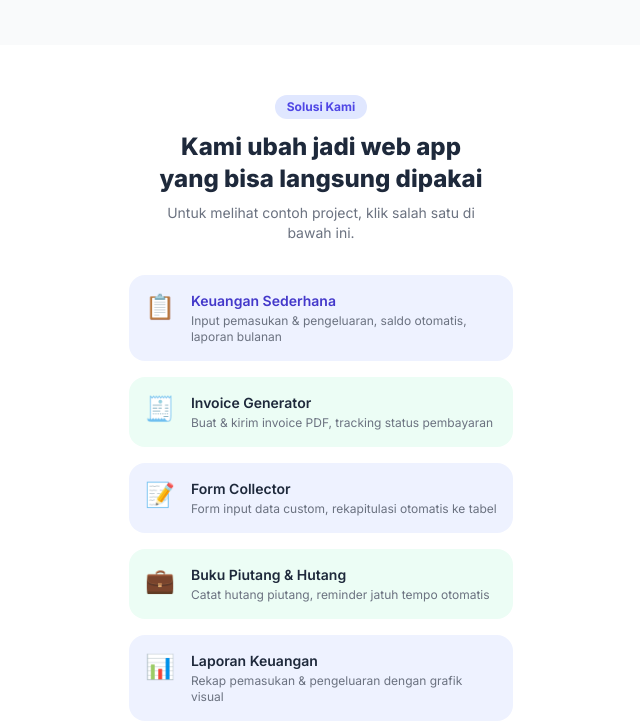
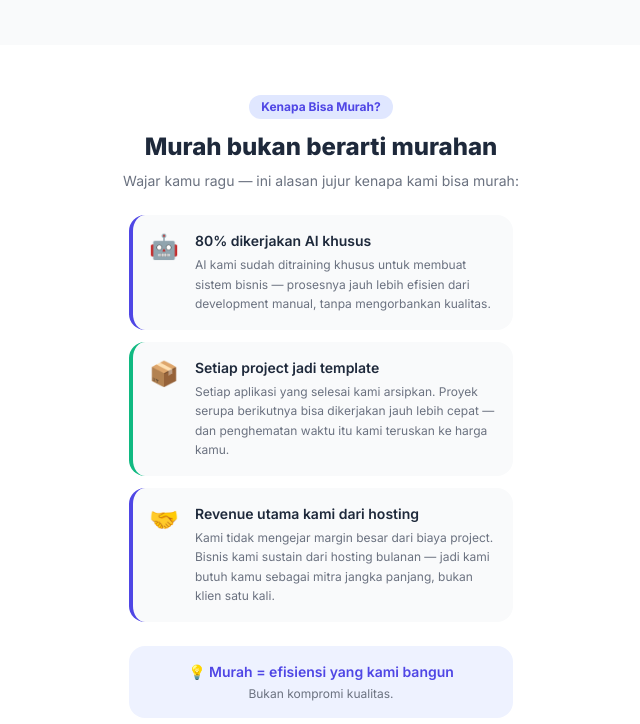
Before and after one commit to lumbunginov/aplikatif, a plain HTML site: page index.html in a window 1280 px wide. Shown: the part 956-1680 px from the top of the page, without its empty margins (319-959 px from the left). Drawn offline with nearby package versions, Linux system fonts and the light colour scheme.

Commit message:
feat(landing-page): add Kenapa Bisa Murah trust-builder section

```diff
--- a/index.html
+++ b/index.html
@@ -144,6 +144,42 @@
         <div class="text-2xl mb-2">📊</div>
         <p class="text-sm font-semibold text-gray-700">Laporan harus dibuat manual tiap bulan</p>
       </div>
+    </div>
+  </section>
+
+  <!-- ===== KENAPA MURAH ===== -->
+  <section class="bg-white px-5 py-12">
+    <div class="text-center mb-6">
+      <span class="inline-block bg-indigo-100 text-brand-indigo text-xs font-bold px-3 py-1 rounded-full mb-3">Kenapa Bisa Murah?</span>
+      <h2 class="text-2xl font-extrabold">Murah bukan berarti murahan</h2>
+      <p class="text-gray-500 text-sm mt-2">Wajar kamu ragu — ini alasan jujur kenapa kami bisa murah:</p>
+    </div>
+    <div class="space-y-3 max-w-sm mx-auto">
+      <div class="bg-brand-light rounded-2xl p-4 flex items-start gap-4 border-l-4 border-brand-indigo">
+        <span class="text-2xl flex-shrink-0">🤖</span>
+        <div>
+          <p class="font-semibold text-sm">80% dikerjakan AI khusus</p>
+          <p class="text-gray-500 text-xs mt-1 leading-relaxed">AI kami sudah ditraining khusus untuk membuat sistem bisnis — prosesnya jauh lebih efisien dari development manual, tanpa mengorbankan kualitas.</p>
+        </div>
+      </div>
+      <div class="bg-brand-light rounded-2xl p-4 flex items-start gap-4 border-l-4 border-brand-emerald">
+        <span class="text-2xl flex-shrink-0">📦</span>
+        <div>
+          <p class="font-semibold text-sm">Setiap project jadi template</p>
+          <p class="text-gray-500 text-xs mt-1 leading-relaxed">Setiap aplikasi yang selesai kami arsipkan. Proyek serupa berikutnya bisa dikerjakan jauh lebih cepat — dan penghematan waktu itu kami teruskan ke harga kamu.</p>
+        </div>
+      </div>
+      <div class="bg-brand-light rounded-2xl p-4 flex items-start gap-4 border-l-4 border-brand-indigo">
+        <span class="text-2xl flex-shrink-0">🤝</span>
+        <div>
+          <p class="font-semibold text-sm">Revenue utama kami dari hosting</p>
+          <p class="text-gray-500 text-xs mt-1 leading-relaxed">Kami tidak mengejar margin besar dari biaya project. Bisnis kami sustain dari hosting bulanan — jadi kami butuh kamu sebagai mitra jangka panjang, bukan klien satu kali.</p>
+        </div>
+      </div>
+    </div>
+    <div class="bg-indigo-50 rounded-2xl p-4 text-center max-w-sm mx-auto mt-6">
+      <p class="text-sm font-semibold text-brand-indigo">💡 Murah = efisiensi yang kami bangun</p>
+      <p class="text-gray-500 text-xs mt-1">Bukan kompromi kualitas.</p>
     </div>
   </section>
 
```
